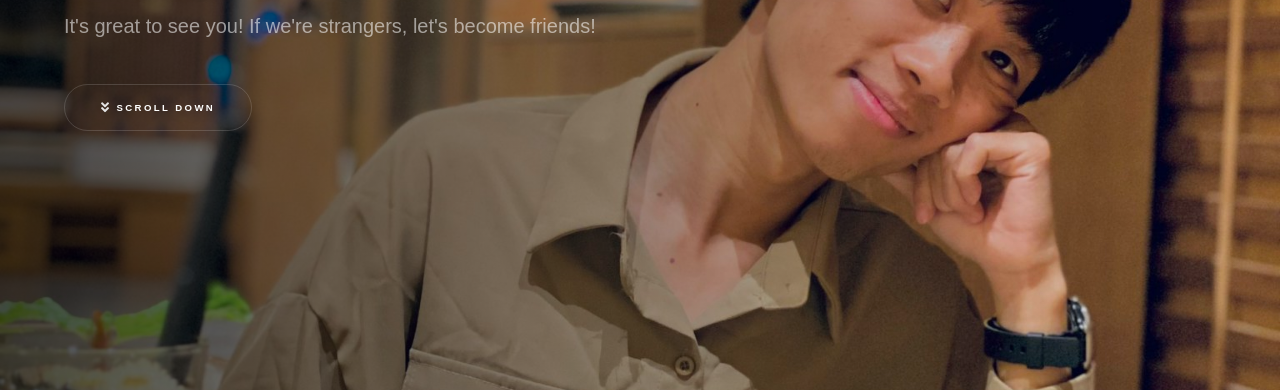
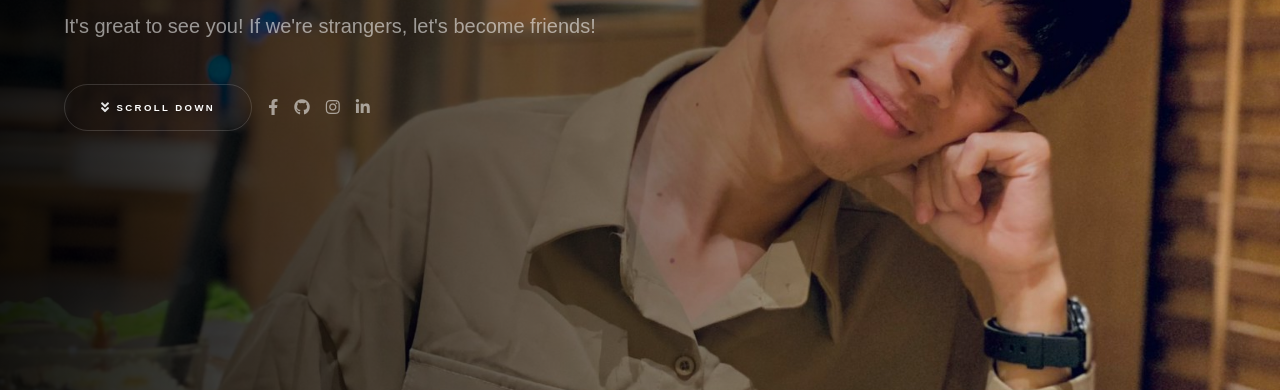
Before and after one commit to PCHao1/pchao_profile, a plain HTML site: page index.html in a window 1280 px wide. Shown: the part 410-800 px from the top of the page. Drawn offline with Linux system fonts and the light colour scheme.

Commit message:
edit some css

```diff
--- a/assets/css/main.css
+++ b/assets/css/main.css
@@ -2681,6 +2681,7 @@ input, select, textarea {
 		ul.actions li {
 			padding: 0 0 0 1em;
 			vertical-align: middle;
+			align-self: center;
 		}
 
 		ul.actions.special {
@@ -3258,6 +3259,13 @@ input, select, textarea {
 
 		.wrapper.style3 {
 			background-color: #585858;
+			background-attachment: fixed;
+			background-image: url("images/bg02.jpg");
+			/* display: block; */
+			/* width: 100%; */
+			background-repeat: no-repeat;
+			background-size: 100% auto;
+			/* background-position: center 30%; */
 		}
 
 		.wrapper.style3-alt {
@@ -3884,10 +3892,11 @@ input, select, textarea {
 	}
 	.shadow-intro{
 		background-image: linear-gradient(to right, #000 , rgba(0,0,0,0));
-		opacity: 70%;
+		opacity: 90%;
 		position: absolute;
 		width: 100%;
 		height: 100%;
+		top: 0px;
 	}
 
 		#intro p {
--- a/index.html
+++ b/index.html
@@ -33,12 +33,18 @@
 						<div class="inner">
 							<h1>Hi there</h1>
 							<p>It's great to see you! If we're strangers, let's become friends!</p>
+							<span>
 								<ul class="actions">
 									<li><a href="#one" class="button scrolly">
 										<i class="fas fa-angle-double-down fa-lg" style="color: #e6e6e6;"></i>
 										</i>Scroll down</a>
 									</li>
+									<li><a target="_blank" href="https://www.facebook.com/HYabc123" class="icon brands fa-facebook-f"><span class="label">Facebook</span></a></li>
+									<li><a target="_blank" href="https://github.com/PCHao1" class="icon brands fa-github"><span class="label">GitHub</span></a></li>
+									<li><a target="_blank" href="https://www.instagram.com/haovts123/" class="icon brands fa-instagram"><span class="label">Instagram</span></a></li>
+									<li><a target="_blank" href="https://www.linkedin.com/in/lypchao/" class="icon brands fa-linkedin-in"><span class="label">LinkedIn</span></a></li>
 								</ul>
+							</span>
 						</div>
 					</section>
 
@@ -54,13 +60,13 @@
 							</div>
 						</section>
 						<section>
-							<a href="#" class="image"><img src="images/pic02.jpg" alt="" data-position="center center" /></a>
 							<div class="content">
 								<div class="inner">
 									<h2>A Software Engineer</h2>
 									<p>Interested in technology since I was very young. I have been studying at Ho Chi Minh University of Technology since 2018, which is an extremely wonderful school. Now, I am a professional software engineer. I am very happy to serve people all over the world.</p>
 								</div>
 							</div>
+							<a href="#" class="image"><img src="images/pic02.jpg" alt="" data-position="center center" /></a>
 						</section>
 						<section>
 							<a href="#" class="image"><img src="images/pic03.jpg" alt="" data-position="25% 25%" /></a>
@@ -75,6 +81,8 @@
 
 				<!-- Two -->
 					<section id="two" class="wrapper style3 fade-up">
+						<div class="shadow-intro">
+						</div>
 						<div class="inner">
 							<h2>Things I do</h2>
 							<p>Let's take a look at the things I do. They might be useful for you.</p>
```
Also changed, not shown: assets/css/images/bg02.jpg (added), images/pic01.jpg. Lines whose indentation alone changed are shown as unchanged.
